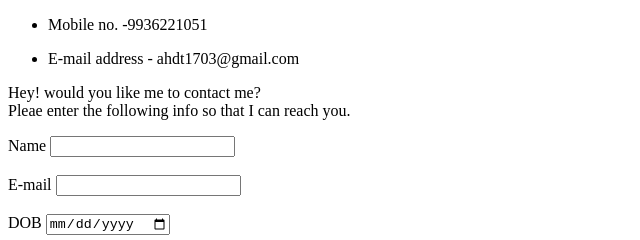
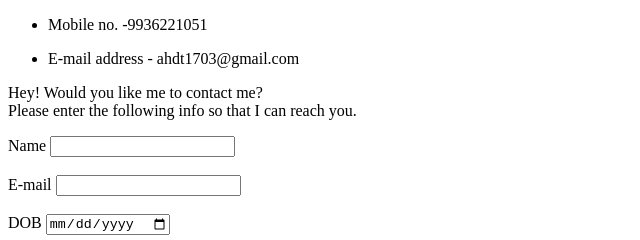
Before and after one commit to ayush17032001/My-personal-CV, a plain HTML site: page contact.html in a window 1280 px wide. Shown: the top 240 px of the page, 0-640 px from the left. Drawn offline with Linux system fonts and the light colour scheme.

Commit message:
Update contact.html

```diff
--- a/contact.html
+++ b/contact.html
@@ -11,9 +11,9 @@
         <li>E-mail address - ahdt1703@gmail.com</li>
     </ul>
 
-    <p> Hey! would you like me to contact me? <br>
+    <p> Hey! Would you like me to contact me? <br>
 
-       Pleae enter the following info so that I can reach you.
+       Please enter the following info so that I can reach you.
     </p>
 
     <form action="mailto:ahdt1703@gmail.com" method="post"  enctype="text/plain ">
```
